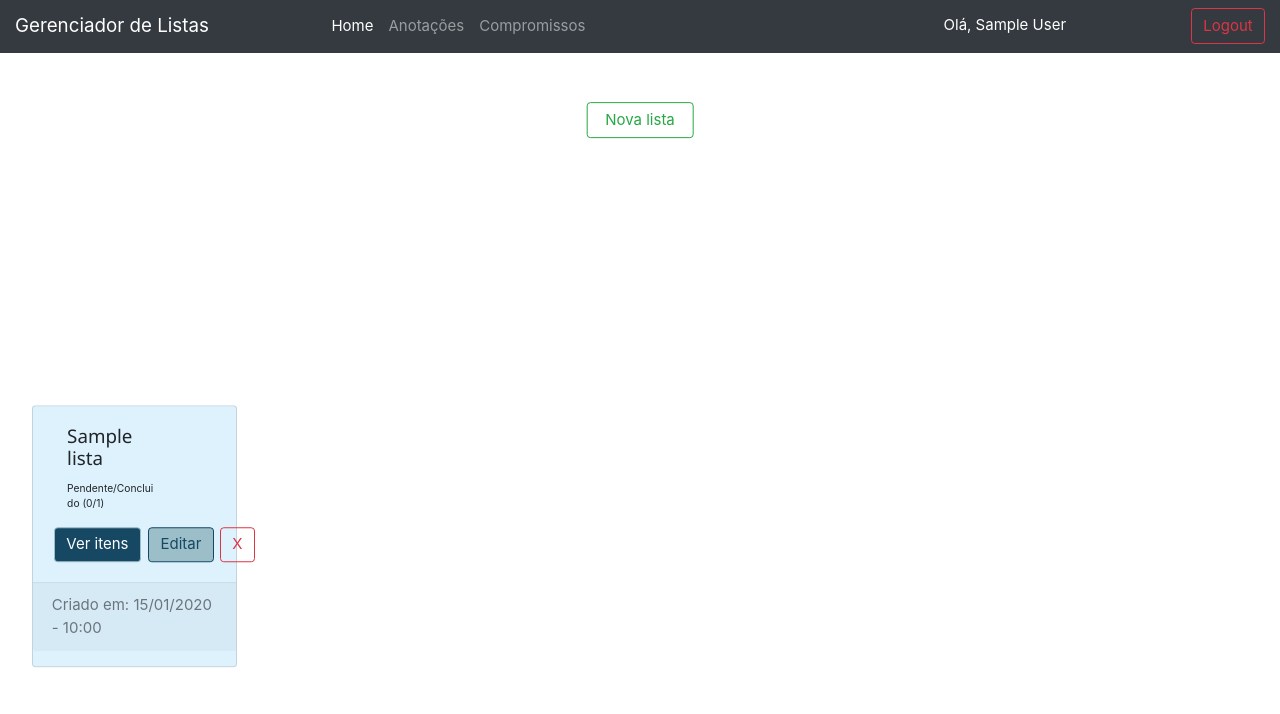
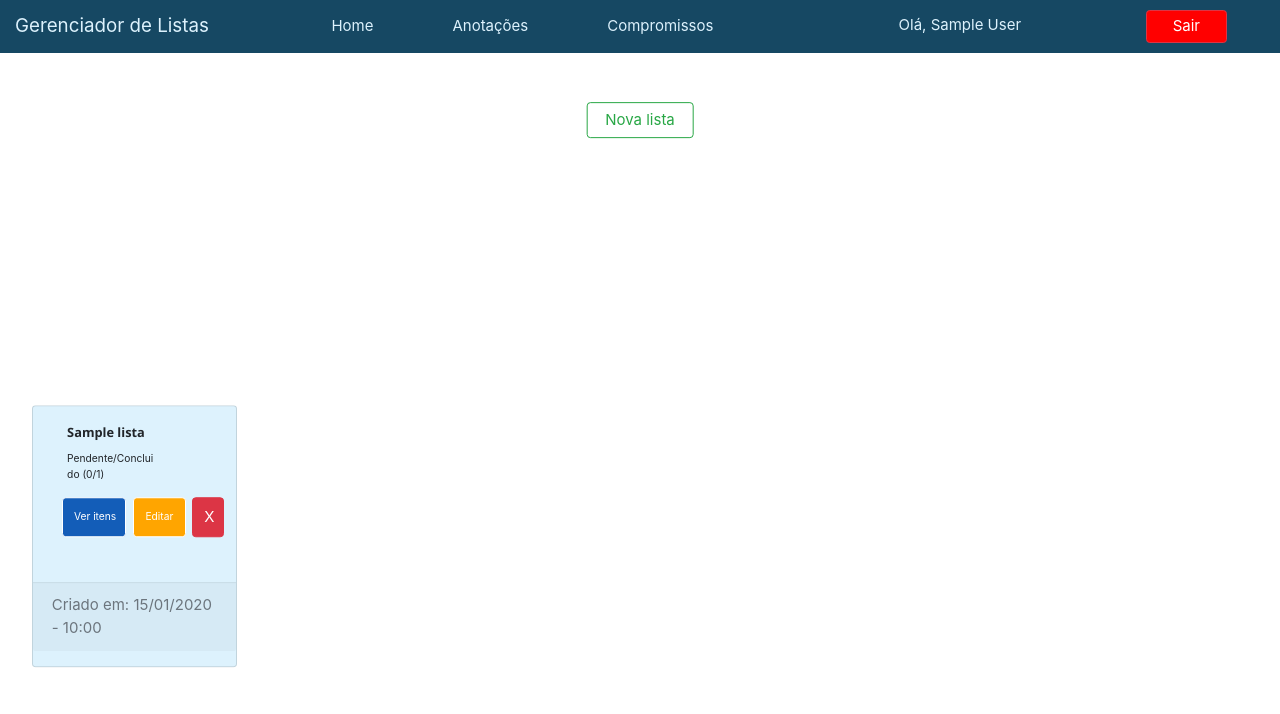
Before and after one commit to JordanDouglasRDM/fatec-p2-php, a PHP site: page /dash-listas.php in a window 1280 px wide. Shown: the top 714 px of the page. Run offline with PHP 8.4, Linux system fonts and the light colour scheme; the visitor is signed in with stand-in values (Sample User, id 1); tables that the repository leaves empty hold one stand-in row (values such as "Sample post"); some libraries are stand-ins or nearby versions.

Commit message:
feat: Modified the style of the index, navbar and dash-list screens. Also created the dash-items screen style.

```diff
--- a/conn.php
+++ b/conn.php
@@ -1,7 +1,7 @@
 <?php
 $host = 'localhost';
 $username = 'root';
-$password = 'admin';
+$password = '';
 $database = 'p2_php';
 $conn = new mysqli($host, $username, $password, $database);
 if ($conn->connect_error) {
--- /dev/null
+++ b/css/style-dash-listas.css
@@ -0,0 +1,102 @@
+html {
+    overflow-y: hidden;
+}
+
+.buttonNovaLista {
+    position: absolute;
+    top: 15%;
+    left: 50%;
+    transform: translate(-50%, -50%);
+    width: 90%;
+}
+::-webkit-scrollbar-track {
+    background-color: #164863;
+}
+::-webkit-scrollbar-thumb {
+    background: linear-gradient(to right, #135db8,orange, red);
+    border-radius: 6px;
+}
+::-webkit-scrollbar {
+    width: 12px; /* Largura da barra de rolagem */
+}
+.max-height {
+    max-height: 90vh;
+    overflow-y: auto;
+    overflow-x: hidden;
+}
+.div-base {
+    width: 115vw;
+}
+.containerCards {
+    margin-top: 20vh;
+    position: absolute;
+    top: 50vh;
+    left: 50vw;
+    transform: translate(-50%, -50%);
+    width: 95vw;
+}
+.card {
+    margin-bottom: 6vh;
+    width: 16vw;
+    background-color: #DDF2FD;
+}
+.card-body {
+    width: 10vw;
+    height: 20vh;
+    margin-left: 1.2vw;
+    margin-bottom: 2vh;
+}
+.title-card {
+    font-size: 1vw;
+    font-weight: bold;
+    overflow: hidden;
+    text-overflow: ellipsis;
+    white-space: nowrap;
+}
+.button-view-items {
+    background-color: #135db8;
+    border-color: white;
+    color: white;
+    margin-left: -1.6vw;
+    height: 5vh;
+    width: 5vw;
+    font-size: 0.8vw;
+}
+.button-view-items:hover {
+    background-color: #006196;
+    border-color: white;
+    color: white;
+}
+.button-edit-items {
+    margin-right: 0.5vw;
+    background-color: orange;
+    color: white;
+    border-color: white;
+    height: 5vh;
+    width: 5vw;
+    font-size: 0.8vw;
+}
+.button-edit-items:hover {
+    background-color: orangered;
+    color: white;
+    border-color: white;
+}
+.button-delete {
+    margin-right: 3vw;
+    height: 5vh;
+    width: 2.5vw;
+
+}
+.con-pen {
+    font-size: 0.8vw;
+}
+.button-close {
+    color: #DDF2FD;
+}
+.button-close:hover {
+    color: #DDF2FD;
+}
+.moda-new-list {
+    color: #DDF2FD;
+    background-color: #164863;
+}
--- a/dash-listas.php
+++ b/dash-listas.php
@@ -9,77 +9,8 @@ if (!isset($_SESSION['user_id'])) {
 $data = getAllListByIdUser($_SESSION['user_id']);
 
 ?>
+    <link rel="stylesheet" href="css/style-dash-listas.css">
 
-    <style>
-        html {
-            overflow-y: hidden;
-        }
-
-        .buttonNovaLista {
-            position: absolute;
-            top: 15%;
-            left: 50%;
-            transform: translate(-50%, -50%);
-            width: 90%;
-        }
-
-        .max-height {
-            max-height: 90vh;
-            overflow-y: auto;
-            overflow-x: hidden;
-        }
-
-        .div-base {
-            width: 115vw;
-        }
-
-        .containerCards {
-            margin-top: 20vh;
-            position: absolute;
-            top: 50vh;
-            left: 50vw;
-            transform: translate(-50%, -50%);
-            width: 95vw;
-
-        }
-        .card {
-            margin-bottom: 6vh;
-            width: 16vw;
-            background-color: #DDF2FD;
-        }
-        .card-body {
-            width: 10vw;
-            height: 20vh;
-            margin-left: 1.2vw;
-            margin-bottom: 2vh;
-
-        }
-        .button-view-items {
-            margin-left: -3.5vh;
-            background-color: #164863;
-            border-color: #9BBEC8;
-        }
-        .button-view-items:hover {
-            background-color: #9BBEC8;
-            border-color: #164863;
-        }
-        .button-edit-items {
-            margin-right: 0.5vw;
-            background-color: #9BBEC8;
-            color: #164863;
-            border-color: #164863;
-        }
-
-        .button-edit-items:hover {
-            background-color: #164863;
-            color: #DDF2FD;
-            border-color: #164863;
-        }
-
-        .con-pen {
-            font-size: 0.8vw;
-        }
-    </style>
     <br><br><br>
 <?php if ($data !== null): ?>
     <?php foreach ($data as $row): ?>
@@ -94,7 +25,6 @@ $data = getAllListByIdUser($_SESSION['user_id']);
                         </button>
                     </div>
                     <div class="modal-body">
-
                     </div>
                 </div>
             </div>
@@ -107,6 +37,7 @@ $data = getAllListByIdUser($_SESSION['user_id']);
         Nova lista
     </button>
     <br><br>
+<div class="scrollbar">
     <div class="containerCards max-height">
         <?php if (!$data == null): ?>
             <div class="row div-base">
@@ -119,21 +50,21 @@ $data = getAllListByIdUser($_SESSION['user_id']);
                     <div class="col-sm-2">
                         <div class="card">
                             <div class="card-body">
-                                <h5 class="card-title"><?= $row['titulo']; ?></h5>
+                                <h5 class="card-title title-card"><?= $row['titulo']; ?></h5>
                                 <p class="card-text con-pen">Pendente/Concluido (<?= $dataCount[0]['pendente'];?>/<?= $dataCount[0]['concluido'];?>)</p>
                                 <div class="container d-flex">
                                     <form class="mr-2" action="dash-itens.php" method="post">
                                         <input type="hidden" name="lista_id" value="<?= $row['id']; ?>">
                                         <input type="hidden" name="titulo" value="<?= $row['titulo']; ?>">
-                                        <input type="submit" class="btn btn-primary button-view-items" value="Ver itens">
+                                        <input type="submit" class="btn button-view-items" value="Ver itens">
                                     </form>
-                                    <button type="button" class="btn btn-outline-warning button-edit-items" data-toggle="modal" data-target="#edit-list-<?= $row['id']; ?>">
+                                    <button type="button" class="btn button-edit-items" data-toggle="modal" data-target="#edit-list-<?= $row['id']; ?>">
                                         Editar
                                     </button>
                                     <form action="gerenciar-lista.php" method="POST">
                                         <input type="hidden" name="opcao" value="removerLista">
                                         <input type="hidden" name="lista_id" value="<?= $row['id']; ?>">
-                                        <button type="submit" id="remove-lista-<?= $row['id']; ?>" class="btn btn-outline-danger">X</button>
+                                        <button type="submit" id="remove-lista-<?= $row['id']; ?>" class="btn btn-danger button-delete">X</button>
                                     </form>
                                 </div>
                             </div>
@@ -148,9 +79,9 @@ $data = getAllListByIdUser($_SESSION['user_id']);
          aria-hidden="true">
         <div class="modal-dialog" role="document">
             <div class="modal-content">
-                <div class="modal-header">
+                <div class="modal-header moda-new-list">
                     <h5 class="modal-title" id="exampleModalLabel">Adicionar Nova Lista</h5>
-                    <button type="button" class="close" data-dismiss="modal" aria-label="Fechar">
+                    <button type="button" class="close button-close" data-dismiss="modal" aria-label="Fechar">
                         <span aria-hidden="true">&times;</span>
                     </button>
                 </div>
@@ -173,7 +104,7 @@ $data = getAllListByIdUser($_SESSION['user_id']);
              aria-hidden="true">
             <div class="modal-dialog" role="document">
                 <div class="modal-content">
-                    <div class="modal-header">
+                    <div class="modal-header moda-new-list">
                         <h5 class="modal-title" id="editListModalLabel">Editar título da lista</h5>
                         <button type="button" class="close" data-dismiss="modal" aria-label="Fechar">
                             <span aria-hidden="true">&times;</span>
--- a/index.php
+++ b/index.php
@@ -10,7 +10,7 @@ require_once 'header.php';
             <label for="senha">Senha:</label><br>
             <input class="form-control" type="password" name="senha" id="senha" required><br>
             <input type="hidden" name="opcao" value="autenticarUsuario">
-            <input type="submit" value="Entrar" class="btn btn-primary button-login"><br><br>
+            <input type="submit" value="Entrar" class="btn button-login"><br><br>
         </form>
         <p>Ainda não possui uma conta ? <a href="" data-toggle="modal" data-target="#meuModal" class="register">Clique aqui.</a></p>
         <!--<button type="button" class="btn btn-secondary" >
--- a/navbar.php
+++ b/navbar.php
@@ -5,29 +5,62 @@ if (isset($_SESSION['user_id'])) {
     $dataUser = getUserById($_SESSION['user_id']);
     echo '
 <style>
-    .meuNome {
+    .my-name {
         margin-right: 10%;
         color: white;
         margin-bottom: 3px;
+        color: #DDF2FD;
     }
 
+    .nav {
+        background-color: #164863;
+        color: #DDF2FD;
+    }
+
+    .nav-title {
+        color: #DDF2FD;
+    }
+
+    .nav-title:hover {
+        color: orange;
+    }
+
+    .item-link {
+        color: #DDF2FD;
+        margin-right: 5vw;
+    }
+
+    .item-link:hover {
+        color: orange;
+    }
+
+    .home {
+        margin-left: -5vw;
+    }
+
+    .button-exit {
+        margin-right: 3vw;
+        padding: 0.5vh 2vw;
+        background-color: red;
+        color: white;
+    }
 </style>
-<nav class="navbar navbar-expand-lg navbar-dark bg-dark">
-    <a class="navbar-brand" href="#">Gerenciador de Listas</a>
+<nav class="navbar navbar-expand-lg <!--navbar-dark bg-dark--> nav">
+    <a class="navbar-brand nav-title" href="home.php">Gerenciador de Listas</a>
     <button class="navbar-toggler" type="button" data-toggle="collapse" data-target="#navbarNavAltMarkup" aria-controls="navbarNavAltMarkup" aria-expanded="false" aria-label="Toggle navigation">
         <span class="navbar-toggler-icon"></span>
     </button>
     <div class="collapse navbar-collapse" id="navbarNavAltMarkup">
         <div class="navbar-nav">
-            <a class="nav-item nav-link" style="width: 100px" href=""></a>
-            <a class="nav-item nav-link active" href="home.php">Home <span class="sr-only">(current)</span></a>
-            <a class="nav-item nav-link" href="dash-listas.php">Anotações</a>
-            <a class="nav-item nav-link" href="dash-compromissos.php">Compromissos</a>
+            <a class="nav-item nav-link item-link" style="width: 100px" href=""></a>
+            <a class="nav-item nav-link active item-link home" href="home.php">Home <span class="sr-only">(current)</span></a>
+            <a class="nav-item nav-link item-link" href="dash-listas.php">Anotações</a>
+            <a class="nav-item nav-link item-link" href="dash-compromissos.php">Compromissos</a>
         </div>
     </div>
-    <p class="meuNome">Olá, ' . $dataUser['nome'] . '</p>
+    <p class="my-name">Olá, ' . $dataUser['nome'] . '</p>
     <form class="form-inline">
-        <a href="logout.php" class="btn btn-outline-danger my-2 my-sm-0" type="submit">Logout</a>
+        <a href="logout.php" class="btn btn-outline-danger my-2 my-sm-0 button-exit" type="submit">Sair</a>
     </form>
 </nav>
 
```
Also changed, not shown: css/style-dash-itens.css (added, +164 -0 lines), css/style-index.css (+14 -16 lines), dash-itens.php (+37 -33 lines), css/style-home.css (deleted).
